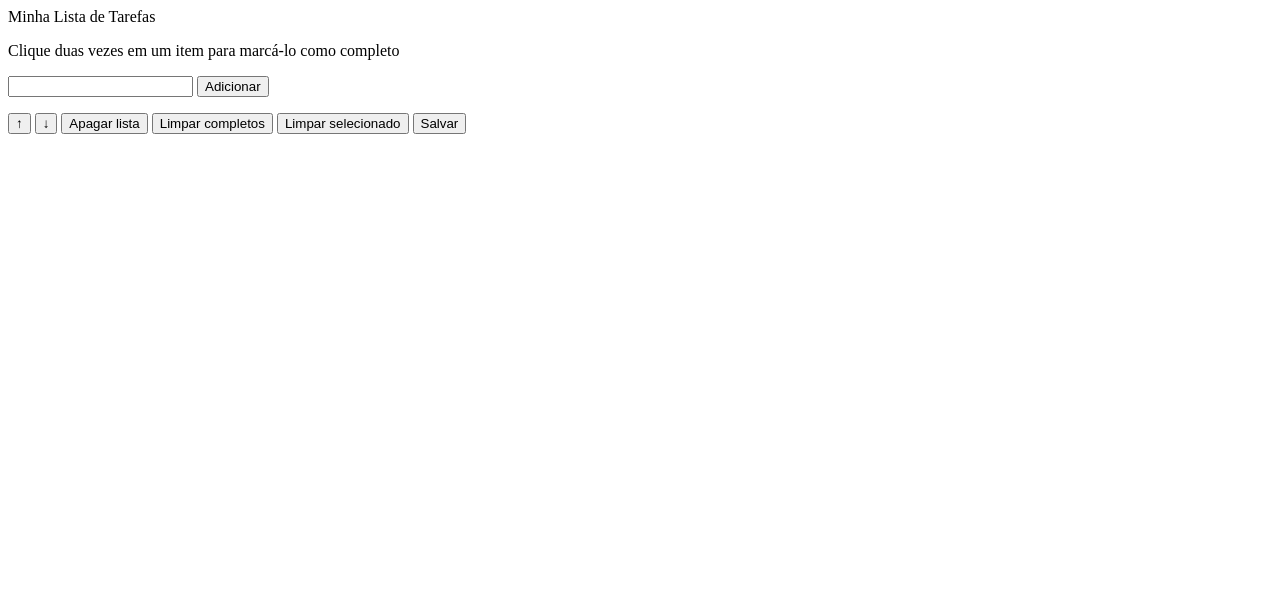
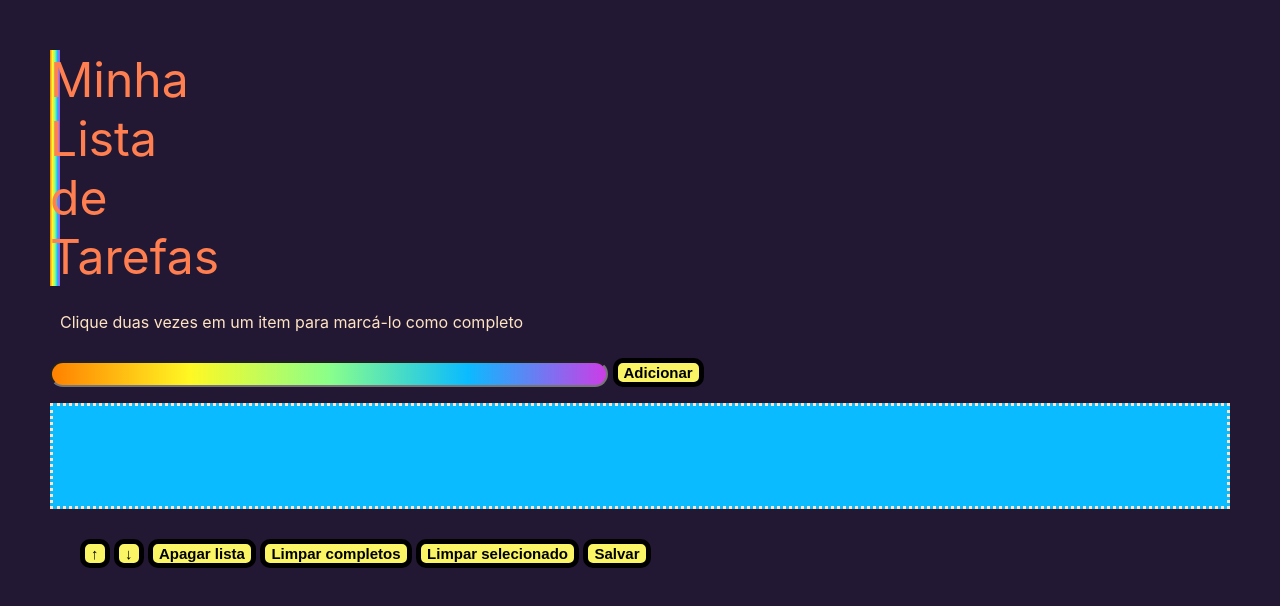
Before and after one commit to gabrielanebbia/trybe-projects, a plain HTML site: page 4.todo-list/index.html in a window 1280 px wide. Drawn offline with Linux system fonts and the light colour scheme; files that its build step writes are made by us from their sources.

Commit message:
style: adiciona css do projeto

```diff
--- a/4.todo-list/index.html
+++ b/4.todo-list/index.html
@@ -15,12 +15,14 @@
   <input id="texto-tarefa">
   <button id='criar-tarefa' value='digite aqui'>Adicionar</button>
   <ol id="lista-tarefas"></ol>
+  <div id="buttons">
     <button id="mover-cima">&#8593</button>
     <button id="mover-baixo">&#8595</button>
     <button id="apagar-tudo">Apagar lista</button>
     <button id="remover-finalizados">Limpar completos</button>
     <button id="remover-selecionado">Limpar selecionado</button>
     <button id="salvar-tarefas">Salvar</button>
+  </div>
   <script src="script.js"></script>
 </body>
 
--- /dev/null
+++ b/4.todo-list/style.css
@@ -0,0 +1,66 @@
+.backgroundItem {
+  background-color: rgb( 128 , 128 , 128 );
+}
+
+.completed {
+  text-decoration: line-through solid rgb( 0 , 0 , 0);
+}
+
+.backgroundItem {
+  background-color: rgb( 128 , 128 , 128 );
+}
+
+.completed {
+  text-decoration: line-through solid rgb( 0 , 0 , 0);
+}
+
+body {
+  background-color:rgb(34, 24, 51);
+  margin: 50px 50px 50px;
+  font-family: -apple-system, BlinkMacSystemFont, 'Segoe UI', Roboto, Oxygen, Ubuntu, Cantarell, 'Open Sans', 'Helvetica Neue', sans-serif;
+}
+
+header {
+  width: 10px;
+  text-align: center;
+  color: coral;
+  background: linear-gradient(90deg, rgb(255, 129, 0), rgb(255, 248, 36), rgb(138, 255, 138), rgb(10, 187, 255), rgb(204, 61, 230));
+  font-size: 300%;
+}
+
+#funcionamento {
+  color:bisque;
+  background-position: center;
+  padding: 10px;
+}
+
+#texto-tarefa {
+  background-color: bisque;
+  color: coral;
+  border-radius: 50px;
+  line-height: 20px;
+  width: 550px;
+  background: linear-gradient(90deg, rgb(255, 129, 0), rgb(255, 248, 36), rgb(138, 255, 138), rgb(10, 187, 255), rgb(204, 61, 230));
+}
+
+#lista-tarefas {
+  color: bisque;
+  line-height: 30px;
+  background-color: rgb(10, 187, 255);
+  text-align: center;
+  background-size: contain;
+  border-style: dotted;
+  block-size: 100px;
+}
+
+button {
+  background-color: rgb(250, 245, 101);
+  border: 5px solid black;
+  font-size: 15px;
+  font-weight: bold;
+  border-radius: 10px;
+}
+
+#buttons {
+  margin: 30px;
+}
```
Lines whose indentation alone changed are shown as unchanged.
